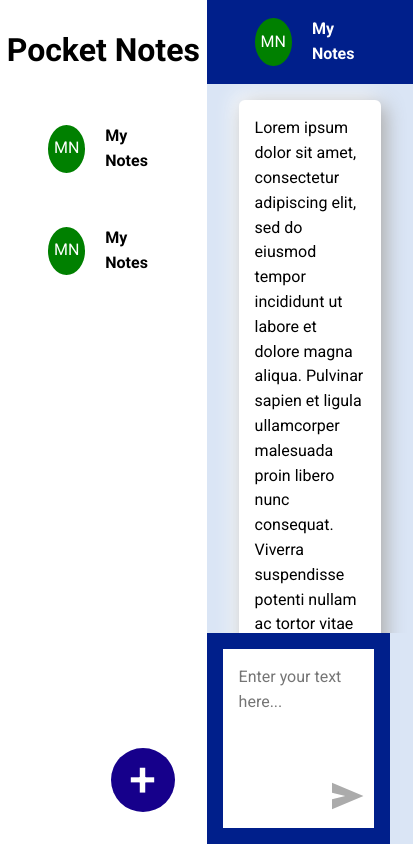
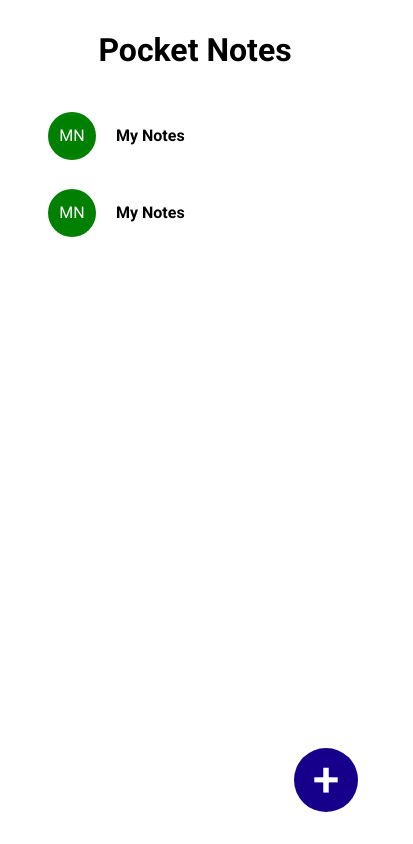
Before and after one commit to adityagangil/Figma-Pocket-Notes, a React (Create React App) app: page / in a window 390 px wide. Shown: the whole page, 413 px wide, since content can reach past the window. Built offline with nearby package versions, Linux system fonts and the light colour scheme.

Commit message:
responsive layout fixes

```diff
--- a/src/components/sidebar/Sidebar.jsx
+++ b/src/components/sidebar/Sidebar.jsx
@@ -2,7 +2,7 @@ import styles from "./sidebar.module.css";
 import { useDisclosure } from "@mantine/hooks";
 import { CreateGroupModal } from "../createGroupModal/CreateGroupModal";
 
-export const Sidebar = () => {
+export const Sidebar = ({ active, setActive }) => {
   const [opened, { open, close }] = useDisclosure(false);
 
   return (
@@ -12,7 +12,7 @@ export const Sidebar = () => {
       </div>
 
       <div className={styles.group_container}>
-        <div className={styles.single_group}>
+        <div className={styles.single_group} onClick={() => setActive(true)}>
           <div className={styles.img_circle}>
             <p>MN</p>
           </div>
--- a/src/components/sidebar/sidebar.module.css
+++ b/src/components/sidebar/sidebar.module.css
@@ -80,3 +80,18 @@
   align-items: center;
   color: white;
 }
+
+@media only screen and (max-width: 720px) {
+  .group_container {
+    overflow-y: scroll;
+  }
+  .group_container::-webkit-scrollbar {
+    display: none;
+  }
+}
+
+@media only screen and (max-width: 950px) and (min-width: 720px) {
+  .single_group {
+    padding: 0 1rem;
+  }
+}
--- a/src/components/singleGroup/SingleGroup.jsx
+++ b/src/components/singleGroup/SingleGroup.jsx
@@ -1,11 +1,15 @@
 import styles from "./singleGroup.module.css";
 import sendIcon from "../../assets/icons/send-icon.svg";
+import backIcon from "../../assets/icons/back-arrow.svg";
 import { SingleNote } from "../singleNote/SingleNote";
 
-export const SingleGroup = () => {
+export const SingleGroup = ({ active, setActive }) => {
   return (
     <div className={styles.container}>
       <div className={styles.groupName}>
+        <div className={styles.backArrow} onClick={() => setActive(false)}>
+          <img src={backIcon} alt="" />
+        </div>
         <div className={styles.img_circle}>
           <p>MN</p>
         </div>
--- a/src/components/singleGroup/singleGroup.module.css
+++ b/src/components/singleGroup/singleGroup.module.css
@@ -14,6 +14,12 @@
   background-color: var(--head-blue);
   color: white;
   height: 10%;
+}
+
+@media only screen and (min-width: 720px) {
+  .backArrow {
+    display: none;
+  }
 }
 
 .img_circle {
@@ -33,6 +39,11 @@
   flex-direction: column;
   gap: 1rem 0;
   height: 65%;
+}
+@media only screen and (max-width: 720px) {
+  .allNotes {
+    gap: 1.5rem 0;
+  }
 }
 
 .allNotes::-webkit-scrollbar {
--- a/src/pages/home/HomePage.jsx
+++ b/src/pages/home/HomePage.jsx
@@ -1,22 +1,49 @@
-import React from "react";
+import React, { useEffect, useState } from "react";
 import styles from "./homepage.module.css";
 import { Sidebar } from "../../components/sidebar/Sidebar";
 import { Landing } from "../../components/landing/Landing";
 import { SingleGroup } from "../../components/singleGroup/SingleGroup";
 
 export default function HomePage() {
+  const [active, setActive] = useState(false);
+  const [windowWith, setWindowWith] = useState("");
+
+  useEffect(() => {
+    const handleResize = () => {
+      setWindowWith(window.innerWidth);
+    };
+
+    window.addEventListener("resize", handleResize);
+    handleResize();
+
+    return () => {
+      window.removeEventListener("resize", handleResize);
+    };
+  });
+
   return (
     <div className={styles.container}>
-      <div className={styles.left_container}>
-        <Sidebar />
+      <div
+        className={styles.left_container}
+        style={{ display: active && windowWith < 720 && "none" }}
+      >
+        <Sidebar active={active} setActive={setActive} />
       </div>
-      {/* <div className={styles.right_container}>
-        <Landing />
-      </div> */}
 
-      <div className={styles.right_container}>
-        <SingleGroup />
-      </div>
+      {!active ? (
+        <div className={styles.right_container}>
+          <Landing />
+        </div>
+      ) : (
+        (active || windowWith > 719) && (
+          <div
+            className={styles.right_container}
+            style={{ display: active && "block" }}
+          >
+            <SingleGroup active={active} setActive={setActive} />
+          </div>
+        )
+      )}
     </div>
   );
 }
--- a/src/pages/home/homepage.module.css
+++ b/src/pages/home/homepage.module.css
@@ -8,3 +8,9 @@
 .right_container {
   flex: 3;
 }
+
+@media only screen and (max-width: 720px) {
+  .right_container {
+    display: none;
+  }
+}
```
